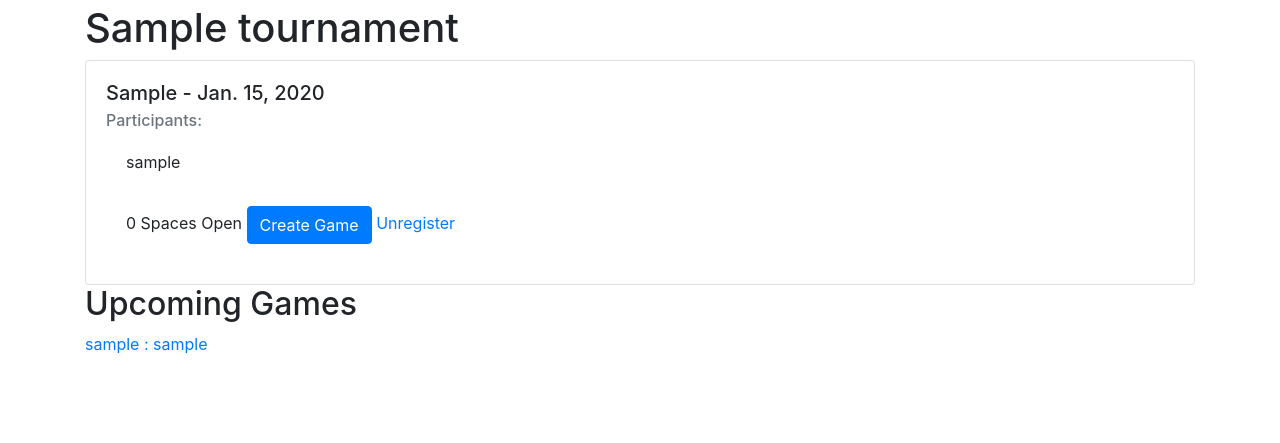
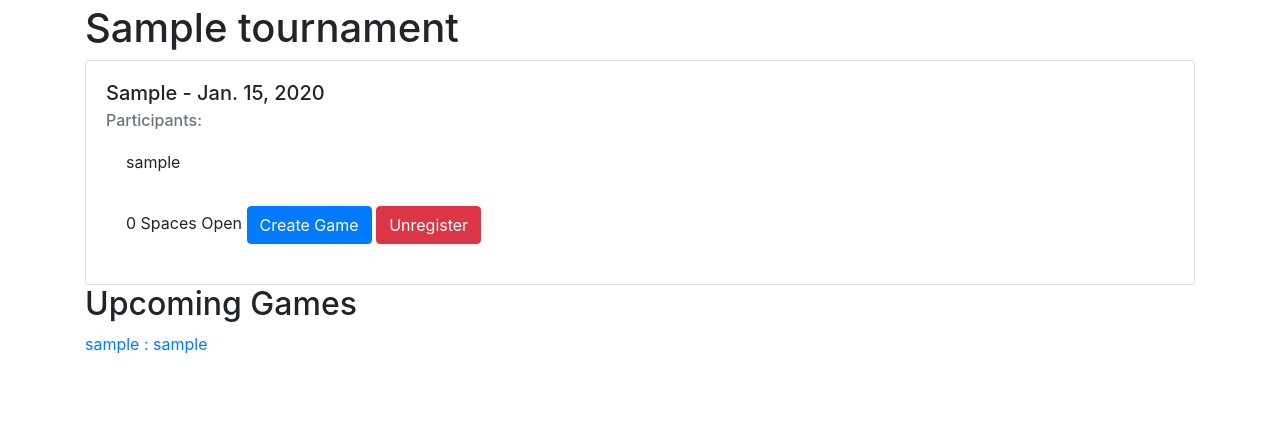
Before and after one commit to ISD-Livescore/livescore-app, a Django app: page /tournament/1 in a window 1280 px wide. Shown: the part 56-499 px from the top of the page. Run offline with Django 3.2, Linux system fonts and the light colour scheme; a user stored in the database is signed in; tables that the repository leaves empty hold one stand-in row (values such as "Sample post"); some libraries are stand-ins or nearby versions.

Commit message:
update tournament details css and logic for register and unregister. merged register unregister url with tournmanet details url through get parameters

```diff
--- a/livescore_app/livescore_app/urls.py
+++ b/livescore_app/livescore_app/urls.py
@@ -15,8 +15,7 @@ Including another URLconf
 """
 from django.contrib import admin
 from django.urls import path, include      #include needed to auth.urls
-from views.views import home_view, tournamentDetail, gameDetail, playerDetail, tournamentRegistration
-
+from views.views import home_view, tournamentDetail, gameDetail, playerDetail
 urlpatterns = [
     path('admin/', admin.site.urls),
     path('', home_view, name='home'),
@@ -25,6 +24,5 @@ urlpatterns = [
     path('tournament/<int:tournament_id>',tournamentDetail,name='tournament'),
     path('game/<int:game_id>',gameDetail,name='game'),
     path('player/<int:player_id>',playerDetail,name='player'),
-    path('tournament/<int:tournament_id>/changeRegistration',tournamentRegistration,name='registration'),
 
 ]
--- a/livescore_app/templates/tournament_detail.html
+++ b/livescore_app/templates/tournament_detail.html
@@ -3,6 +3,18 @@
 {% block content %}
 
 <h1>{{tournament.name}}</h1>
+{% if registration == "Added" %}
+            <div class="alert alert-info alert-dismissible fade show">
+                <button type="button" class="close" data-dismiss="alert">&times;</button>
+                <strong>Added to the tournament {{tournament.name}} </strong>
+            </div>
+        {% elif registration == "Removed" %}
+        <div class="alert alert-info alert-dismissible fade show">
+            <button type="button" class="close" data-dismiss="alert">&times;</button>
+            <strong>You successfully unregistered from the tournament</strong>
+          </div>
+
+        {%endif%}
 
 <div class="card">
     <div class="card-body">
@@ -28,26 +40,15 @@
                     {%if tournament.openSpaces > 0 %}
 
                         <!-- <button type="button" class="btn btn-success">Register</button>-->
-                        <a href={{tournament.get_absolute_url}}/changeRegistration class="card-link">Register</a>
+                        <a href={{tournament.get_absolute_url}}?register=Register  class="card-link btn btn-success" role="button">Register</a>
                     {%endif%}
                 {%else%}
-                    <a href={{tournament.get_absolute_url}}/changeRegistration class="card-link">Unregister</a>
+                    <a href={{tournament.get_absolute_url}}?register=Unregister  class="card-link btn btn-danger" role="button">Unregister</a>
                 {%endif%}
             {% endif%}
         </div>
 
-        {% if registration == "Added" %}
-            <div class="alert alert-info alert-dismissible fade show">
-                <button type="button" class="close" data-dismiss="alert">&times;</button>
-                <strong>Added to the tournament.</strong>
-            </div>
-        {% elif registration == "Removed" %}
-        <div class="alert alert-info alert-dismissible fade show">
-            <button type="button" class="close" data-dismiss="alert">&times;</button>
-            <strong>You successfully unregistered from the tournament</strong>
-          </div>
 
-        {%endif%}
     </div>
 </div>
 
--- a/livescore_app/views/views.py
+++ b/livescore_app/views/views.py
@@ -1,10 +1,12 @@
-from django.shortcuts import render, get_object_or_404
+from django.shortcuts import render, get_object_or_404, redirect
 from django.http import HttpResponse
 from datetime import datetime
 from livescore_app.models import Tournament, User, Game
 import logging
 
 # Create your views here.
+
+
 def home_view(httprequest):
     allTournaments = Tournament.objects.all()
 
@@ -15,58 +17,55 @@ def home_view(httprequest):
     return render(httprequest, 'home.html', context)
 
 
-def tournamentDetail(httprequest,tournament_id, *args, **kwargs):
+def tournamentDetail(httprequest, tournament_id, *args, **kwargs):
+
     tournament = get_object_or_404(Tournament, id=tournament_id)
-    activeGames = Game.objects.all().filter(tournament = tournament_id, status = '2')
-    upcomingGames = Game.objects.all().filter(tournament = tournament_id, status = '1')
-    completedGames = Game.objects.all().filter(tournament = tournament_id, status = '3')
+    activeGames = Game.objects.all().filter(tournament=tournament_id, status='2')
+    upcomingGames = Game.objects.all().filter(tournament=tournament_id, status='1')
+    completedGames = Game.objects.all().filter(
+        tournament=tournament_id, status='3')
 
     context = {
         "tournament": tournament,
         "games": {
-            "activeGames" : activeGames,
+            "activeGames": activeGames,
             "upcomingGames": upcomingGames,
             "completedGames": completedGames
         }
     }
 
-    return render(httprequest,"tournament_detail.html",context)
+    # check if register is in get request- if so - check if player should be removed or not
+    if 'register' in httprequest.GET:
 
-def playerDetail(httprequest,player_id,*args, **kwargs):
+        loggedInPlayer = httprequest.user
+        if httprequest.GET['register'] == 'Register' and loggedInPlayer not in tournament.participants.all():
+
+            tournament.participants.add(httprequest.user)
+            context['registration'] = "Added"
+
+            # return redirect('/tournament/'+str(tournament_id),context)
+        elif httprequest.GET['register'] == 'Unregister' and loggedInPlayer in tournament.participants.all():
+
+            tournament.participants.remove(httprequest.user)
+            context['registration'] = "Removed"
+            # return redirect('/tournament/'+str(tournament_id),context)
+
+    return render(httprequest, "tournament_detail.html", context)
+
+
+def playerDetail(httprequest, player_id, *args, **kwargs):
     player = get_object_or_404(User, id=player_id)
     context = {
         "player": player
     }
 
-    return render(httprequest,"player_detail.html",context)
+    return render(httprequest, "player_detail.html", context)
 
-def gameDetail(httprequest,game_id,*args, **kwargs):
+
+def gameDetail(httprequest, game_id, *args, **kwargs):
     game = get_object_or_404(Game, id=game_id)
     context = {
         "game": game
     }
 
-    return render(httprequest,"game_detail.html",context)
-
-def tournamentRegistration(httprequest,tournament_id, *args, **kwargs):
-
-    tournament = get_object_or_404(Tournament, id=tournament_id)
-    loggedInPlayer = httprequest.user
-
-    context = {
-        "tournament": tournament
-    }
-
-    #check if player is already a participant. if so - remove him. otherwise - add him
-    if loggedInPlayer in tournament.participants.all():
-        tournament.participants.remove(httprequest.user)
-
-        context['registration'] = "Removed"
-        print("weg", context)
-    else:
-        tournament.participants.add(httprequest.user)
-        print("dazu",context)
-        context['registration'] = "Added"
-        print("dazua", context)
-
-    return render(httprequest, "tournament_detail.html",context)
+    return render(httprequest, "game_detail.html", context)
```
